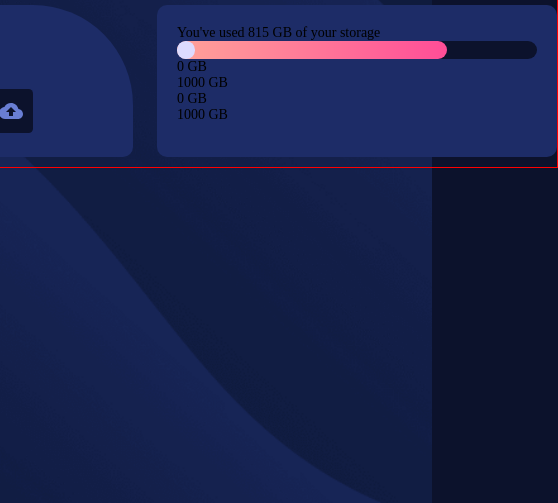
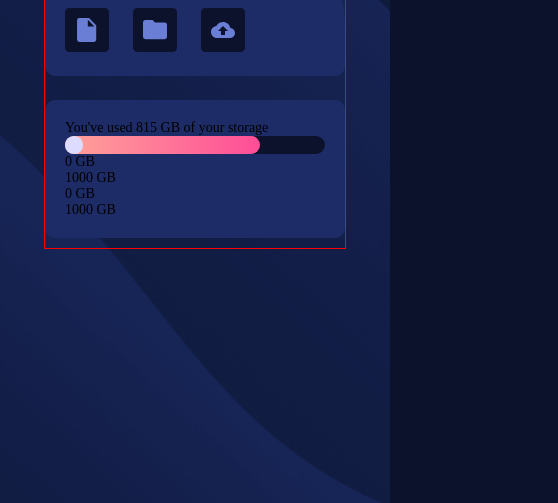
Before and after one commit to voffee/fylo-data-storage, a plain HTML site: page index.html in a window 390 px wide. Shown: the part 341-844 px from the top of the page, 558 px wide, since content can reach past the window. Drawn offline with Linux system fonts and the light colour scheme.

Commit message:
media query done for cards1, 2

```diff
--- a/css/style.css
+++ b/css/style.css
@@ -83,7 +83,7 @@ body {
 
 /* Card 2 Styling */
 .card-2 {
-    width: 400px;
+    width: 350px;
     border-radius: 10px;
     padding: 20px;
     margin: 10px 0px;
@@ -124,4 +124,15 @@ body {
         background-position: 50% 10%;
         background-size: cover;
     }
+
+    .container {
+        flex-direction: column;
+        gap: 0.25rem;
+    }
+    .card-1 {
+        width: 300px;
+    }
+    .card-2 {
+        width: 300px;
+    }
 }
```
